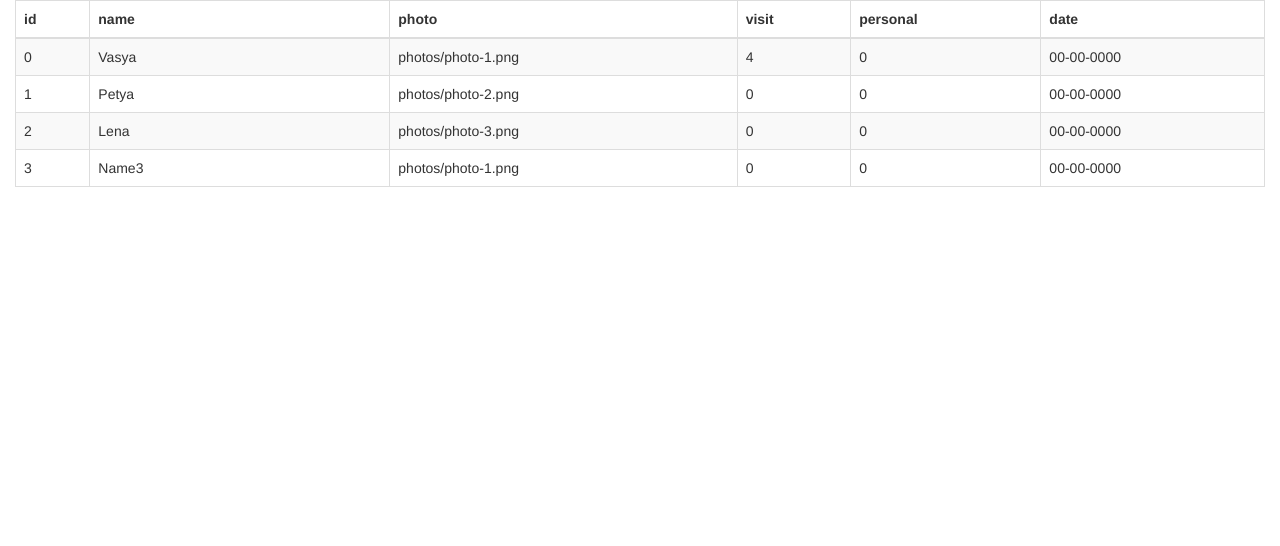
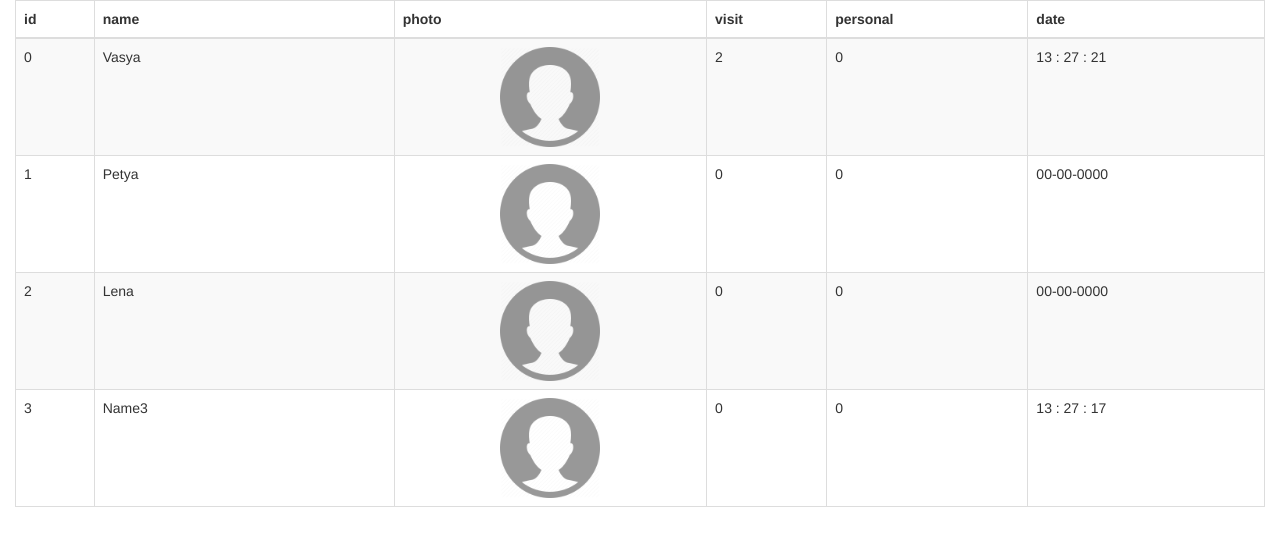
Before and after one commit to GennadiyK/cinema, a website: page index.html in a window 1280 px wide. Drawn offline with nearby package versions, Linux system fonts and the light colour scheme.

Commit message:
add current time of visit

```diff
--- a/css/style.css
+++ b/css/style.css
@@ -1,3 +1,10 @@
 table td:nth-child(2) {
     width: 300px;
 }
+
+.photo {
+    max-width: 100px;
+    margin: 0 auto;
+    display: block;
+    opacity: 0.5;
+}
--- a/index.html
+++ b/index.html
@@ -13,7 +13,7 @@
 <script type="text/template" id="visitorTemplate">
       <td>{{id}}</td>
       <td class="edit" data-visitor="name">{{name}}</td>
-      <td>{{photo}}</td>
+      <td><img src="{{photo}}" alt="" class="photo"></td>
       <td data-visitor="visit">{{visit}}</td>
       <td>{{personal}}</td>
       <td>{{date}}</td>
@@ -36,12 +36,26 @@
 
         var randomNum = Math.round((Math.random() * 5));
         var newVisitor = true;
+        var date = new Date();
+        var VisitTime = function(date) {
+            this.hours = date.getHours();
+            this.minutes = date.getMinutes();
+            this.seconds = date.getSeconds();
+
+            this.showVisitTime = function(){
+                if(this.seconds < 10) {
+                    this.seconds = '0' + this.seconds;
+                }
+                return this.hours + " : " + this.minutes + " : " + this.seconds;
+            }
+        };
+
+        var visitTime = new VisitTime(date);
 
 
         for(var i = 0; i < peoplesData.length; i++) {
 
             if(peoplesData[i]['id'] === randomNum) {
-                peoplesData[i]['visit'] += 1;
                 newVisitor = false;
 
                 break;
@@ -51,13 +65,14 @@
 
         if(newVisitor) {
 
-            peoplesData.push({"id":randomNum,"name":"Name" + randomNum,"photo":"photos/photo-1.png","visit":0,"personal":0,"date":"00-00-0000"});
+            peoplesData.push({"id":randomNum,"name":"Name" + randomNum,"photo":"photos/photo.png","visit":0,"personal":0,"date": visitTime.showVisitTime()});
             cinema.modelVisitors.reload(peoplesData);
 
         } else if(peoplesData[randomNum]) {
 
-           peoplesData[randomNum]['visit'] += 1;
-           cinema.modelVisitors.setData(randomNum, 'visit', peoplesData[randomNum]['visit']);
+            peoplesData[randomNum]['visit']++;
+            cinema.modelVisitors.setData(randomNum, 'visit', peoplesData[randomNum]['visit']);
+            cinema.modelVisitors.setData(randomNum, 'date', visitTime.showVisitTime());
        }
 
         setTimeout(setRandomData, 2000);
--- a/js/cinema.js
+++ b/js/cinema.js
@@ -23,7 +23,7 @@ cinema.cameraListener = function(id) {
 	if(people) {
 		people.visit++;
 	} else {
-		this.addPeople(cinema.peopleCollection,'newName','photo/newPhoto.png');
+		this.addPeople(cinema.peopleCollection,'newName','photos/newPhoto.png');
 	}
 };
 
--- a/js/main.js
+++ b/js/main.js
@@ -10,10 +10,15 @@ cinema.modelVisitors = {
         this.setDataFromJSON(data);
 
     },
-    reload: function (data) {
+    reload: function (data) { // получение заново данных, и запуск функций из массива свойства объекта reload
         this.setDataFromJSON(data);
         for(var i = 0; i < this._eventsList.reload.length; i++ ) {
             this._eventsList.reload[i]();
+        }
+    },
+    change: function(id, key, val) { // запускает функции из массива свойства объекта change и передает в функции id key val визитора
+        for(var i = 0; i < this._eventsList.change.length; i++ ) {
+            this._eventsList.change[i](id, key, val);
         }
     },
     addEventListener: function(event, func){
@@ -28,11 +33,7 @@ cinema.modelVisitors = {
     },
     setData: function (id, key, val) {
         this.getVisitorById(id)[key] = val;
-
-        for(var i = 0; i < this._eventsList.change.length; i++ ) {
-            this._eventsList.change[i](id, key, val);
-        }
-
+        this.change(id, key, val);
     },
     getDataList: function(len, page) {
         var arr = [];
@@ -53,9 +54,6 @@ cinema.modelVisitors = {
     },
     setDataFromJSON: function (data) {//
         this._data = data;
-    },
-    onChangeModel: function (data) {
-
     }
 };
 cinema.modelVisitors.init(peoplesData);
--- a/js/peoples.js
+++ b/js/peoples.js
@@ -1,5 +1,5 @@
 var peoplesData = [
-{"id":0,"name":"Vasya","photo":"photos/photo-1.png","visit":0,"personal":0,"date":"00-00-0000"},
-{"id":1,"name":"Petya","photo":"photos/photo-2.png","visit":0,"personal":0,"date":"00-00-0000"},
-{"id":2,"name":"Lena","photo":"photos/photo-3.png","visit":0,"personal":0,"date":"00-00-0000"}
+{"id":0,"name":"Vasya","photo":"photos/photo.png","visit":0,"personal":0,"date":"00-00-0000"},
+{"id":1,"name":"Petya","photo":"photos/photo.png","visit":0,"personal":0,"date":"00-00-0000"},
+{"id":2,"name":"Lena","photo":"photos/photo.png","visit":0,"personal":0,"date":"00-00-0000"}
 ];
```
Also changed, not shown: photos/photo.png (added).
